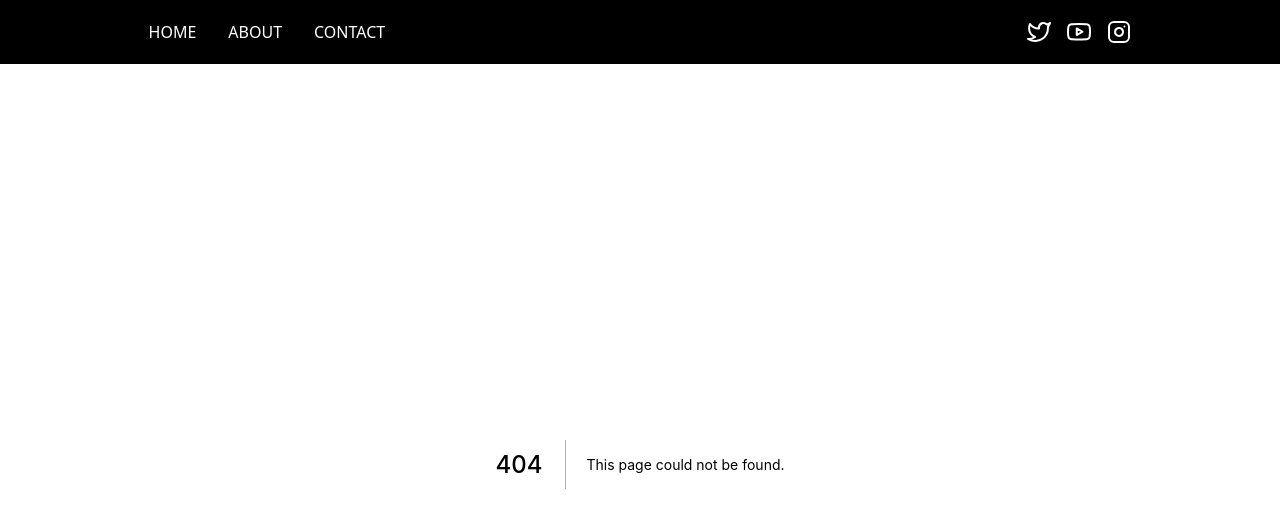
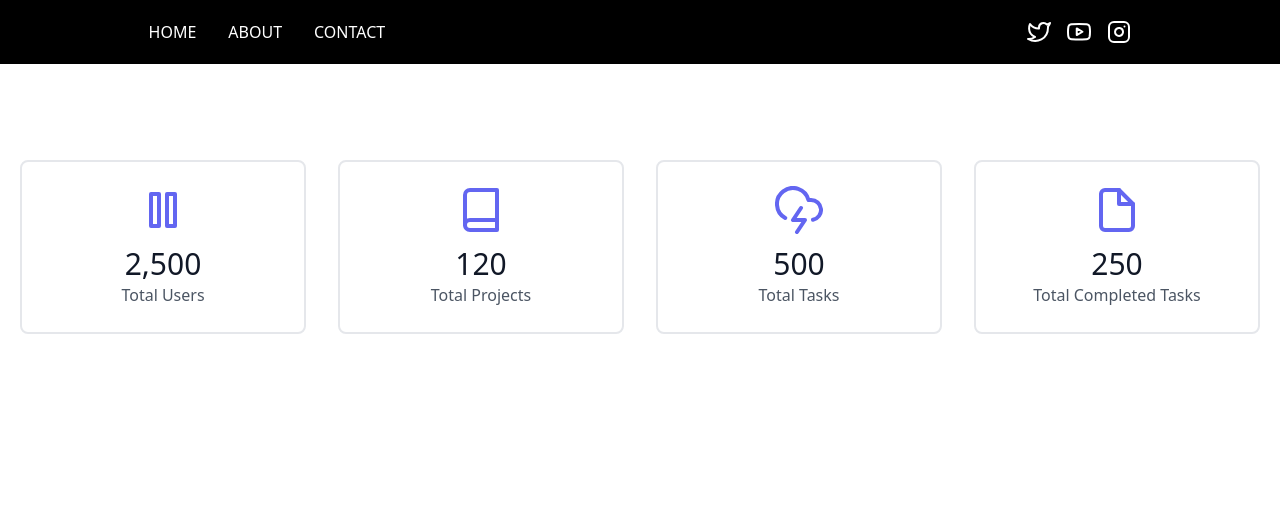
Before and after one commit to HackingThisWorld/OneMoreMeal, a Next.js app: page /counter in a window 1280 px wide. Before the commit this address had no page. Shown: the top 512 px of the page. Built offline with nearby package versions, Linux system fonts and the light colour scheme.

Commit message:
feat: Counter Page Created w/ CountWrapper

```diff
--- /dev/null
+++ b/components/CountWrapper.tsx
@@ -0,0 +1,68 @@
+import React from "react";
+import CountTextUp from "./CountUp";
+import { FiPause, FiBook, FiCloudLightning, FiFile } from "react-icons/fi";
+
+const counterDetails = [
+  {
+    id: 1,
+    title: "Total Users",
+    duration: 1.2,
+    icon: FiPause,
+    start: 0,
+    end: 2500,
+  },
+  {
+    id: 2,
+    title: "Total Projects",
+    duration: 1.2,
+    icon: FiBook,
+    start: 0,
+    end: 120,
+  },
+  {
+    id: 3,
+    title: "Total Tasks",
+    duration: 1.2,
+    icon: FiCloudLightning,
+    start: 0,
+    end: 500,
+  },
+  {
+    id: 4,
+    title: "Total Completed Tasks",
+    duration: 1.2,
+    icon: FiFile,
+    start: 0,
+    end: 250,
+  },
+];
+
+const CountWrapper = () => {
+  return (
+    <>
+      <section className="text-gray-600 body-font">
+        <div className="container px-5 py-24 mx-auto">
+          <div className="flex flex-wrap -m-4 text-center">
+            {counterDetails.map((counter) => (
+              <div className="p-4 md:w-1/4 sm:w-1/2 w-full">
+                <div className="border-2 border-gray-200 px-4 py-6 rounded-lg">
+                  <counter.icon className="text-indigo-500 w-12 h-12 mb-3 inline-block" />
+                  <h2 className="title-font font-medium text-3xl text-gray-900">
+                    <CountTextUp
+                      duration={counter.duration}
+                      start={counter.start}
+                      end={counter.end}
+                    />
+                  </h2>
+                  <p className="leading-relaxed">{counter.title}</p>
+                </div>
+              </div>
+            ))}
+          </div>
+        </div>
+      </section>
+    </>
+  );
+};
+
+export default CountWrapper;
--- /dev/null
+++ b/pages/counter.tsx
@@ -0,0 +1,12 @@
+import React from "react";
+import CountWrapper from "../components/CountWrapper";
+
+const Counter = () => {
+  return (
+    <>
+      <CountWrapper />
+    </>
+  );
+};
+
+export default Counter;
```
